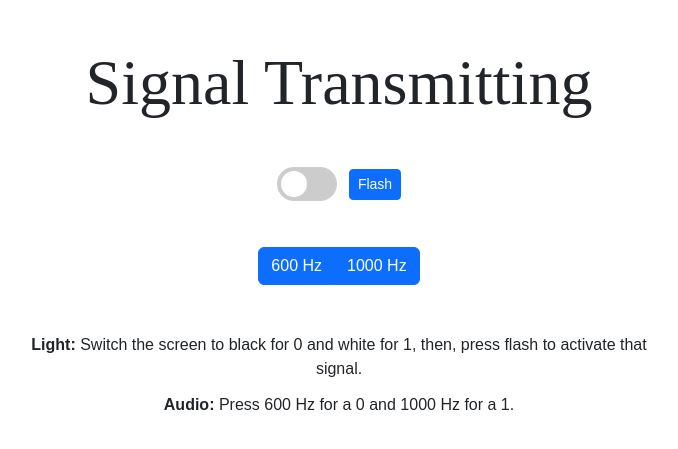
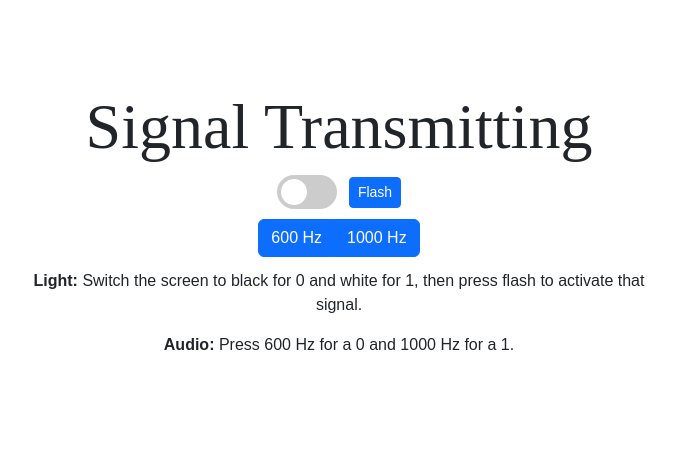
Before and after one commit to JeriahN/Signal-Transmitting, a plain HTML site: page index.html in a window 1280 px wide. Shown: the part 169-618 px from the top of the page, without its empty margins (301-979 px from the left). Drawn offline with Linux system fonts and the light colour scheme.

Commit message:
Minor code changes for readability

```diff
--- a/index.html
+++ b/index.html
@@ -9,12 +9,11 @@
     <title>Signal Transmitting</title>
   </head>
   <body>
-    <div class="buttonList">
+    <div class="transmitting-container">
       <h1>Signal Transmitting</h1>
-      <br />
 
       <!-- Visuals -->
-      <div class="buttonList horizontalButtonList">
+      <div class="transmitting-container horizontalButtonList">
         <!-- The Checkbox -->
         <label class="switch" for="checkbox">
           <input
@@ -34,7 +33,7 @@
           Flash
         </button>
       </div>
-      <br />
+
       <!-- The Frequency Buttons (Audio) -->
       <div class="btn-group" role="group" aria-label="Basic example">
         <button
@@ -52,12 +51,15 @@
           1000 Hz
         </button>
       </div>
-      <br />
-      <span>
-        <b>Light: </b>Switch the screen to black for 0 and white for 1, then,
-        press flash to activate that signal.
-      </span>
-      <span> <b>Audio: </b>Press 600 Hz for a 0 and 1000 Hz for a 1. </span>
+
+      <!-- Signal Instructions -->
+      <div>
+        <p>
+          <b>Light:</b> Switch the screen to black for 0 and white for 1, then
+          press flash to activate that signal.
+        </p>
+        <p><b>Audio:</b> Press 600 Hz for a 0 and 1000 Hz for a 1.</p>
+      </div>
     </div>
 
     <!-- Import Bootstrap and Javascript File -->
--- a/styles.css
+++ b/styles.css
@@ -8,7 +8,7 @@ body {
   justify-content: center;
 }
 
-.buttonList {
+.transmitting-container {
   display: flex;
   flex-direction: column;
   align-items: center;
```
